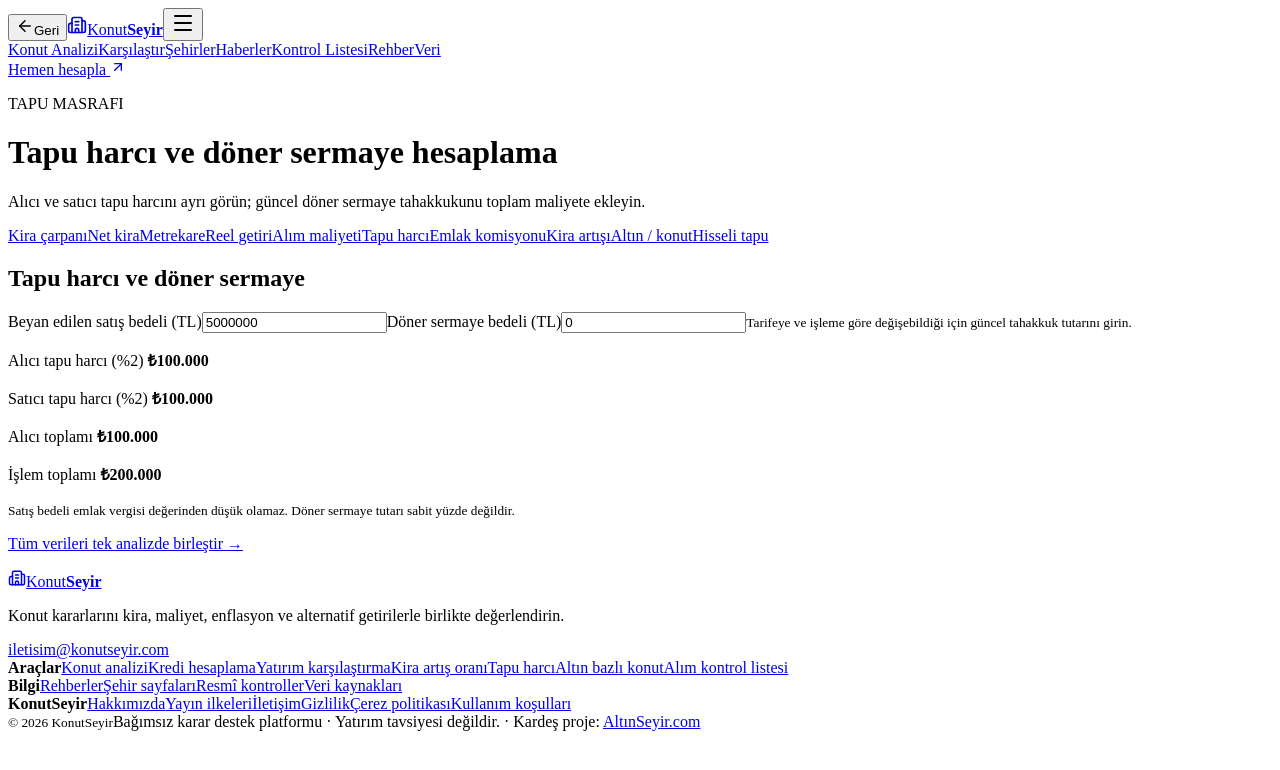
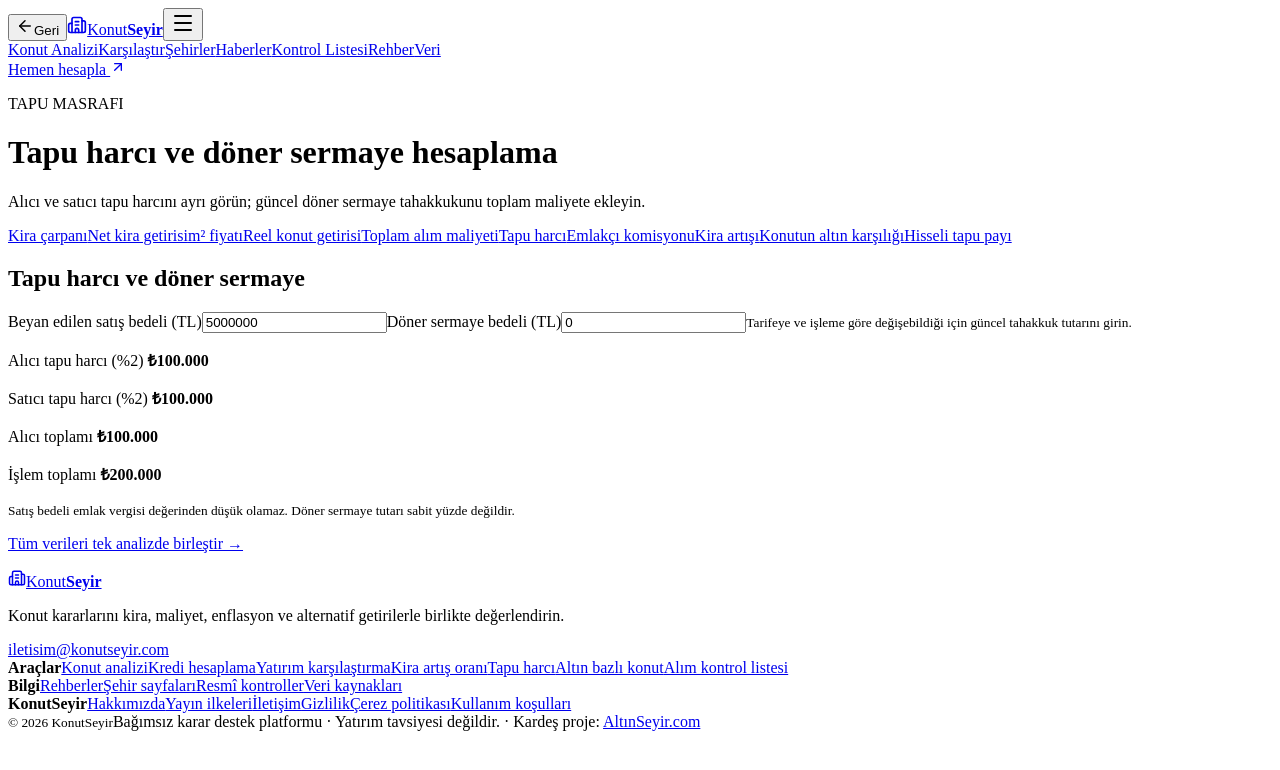
Before and after one commit to robotbilge/konutseyir, a Next.js app: page /hesaplama/tapu-harci in a window 1280 px wide. Shown: the top 770 px of the page. Built offline with nearby package versions, Linux system fonts and the light colour scheme.

Commit message:
Hesaplama araçlarının adlarını netleştir

```diff
--- a/components/focused-tool-page.tsx
+++ b/components/focused-tool-page.tsx
@@ -2,15 +2,15 @@ import {Header,Footer} from './site-chrome';
 
 export const focusedTools=[
  {href:'/hesaplama/kira-carpani',label:'Kira çarpanı'},
- {href:'/hesaplama/net-kira',label:'Net kira'},
- {href:'/hesaplama/metrekare',label:'Metrekare'},
- {href:'/hesaplama/reel-getiri',label:'Reel getiri'},
- {href:'/hesaplama/alim-maliyeti',label:'Alım maliyeti'},
+ {href:'/hesaplama/net-kira',label:'Net kira getirisi'},
+ {href:'/hesaplama/metrekare',label:'m² fiyatı'},
+ {href:'/hesaplama/reel-getiri',label:'Reel konut getirisi'},
+ {href:'/hesaplama/alim-maliyeti',label:'Toplam alım maliyeti'},
  {href:'/hesaplama/tapu-harci',label:'Tapu harcı'},
- {href:'/hesaplama/emlak-komisyonu',label:'Emlak komisyonu'},
+ {href:'/hesaplama/emlak-komisyonu',label:'Emlakçı komisyonu'},
  {href:'/hesaplama/kira-artis-orani',label:'Kira artışı'},
- {href:'/hesaplama/altin-bazli-konut',label:'Altın / konut'},
- {href:'/hesaplama/hisseli-tapu',label:'Hisseli tapu'}
+ {href:'/hesaplama/altin-bazli-konut',label:'Konutun altın karşılığı'},
+ {href:'/hesaplama/hisseli-tapu',label:'Hisseli tapu payı'}
 ];
 
 export function FocusedToolPage({active,eyebrow,title,description,children}:{active:string,eyebrow:string,title:string,description:string,children:React.ReactNode}){return <><Header back/><main className="inner focused-tool-page"><div className="page-title"><p className="eyebrow">{eyebrow}</p><h1>{title}</h1><p>{description}</p></div><nav className="tool-jumps" aria-label="Konut hesaplama araçları">{focusedTools.map(tool=><a className={tool.href===active?'active':''} aria-current={tool.href===active?'page':undefined} href={tool.href} key={tool.href}>{tool.label}</a>)}</nav>{children}<p className="tool-next"><a href="/ev-analizi">Tüm verileri tek analizde birleştir →</a></p></main><Footer/></>}
```
